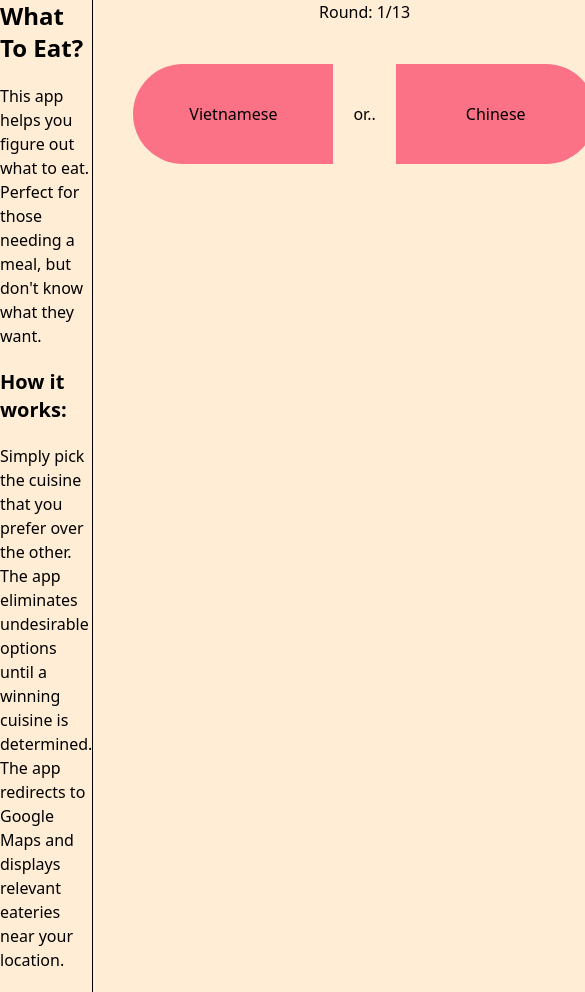
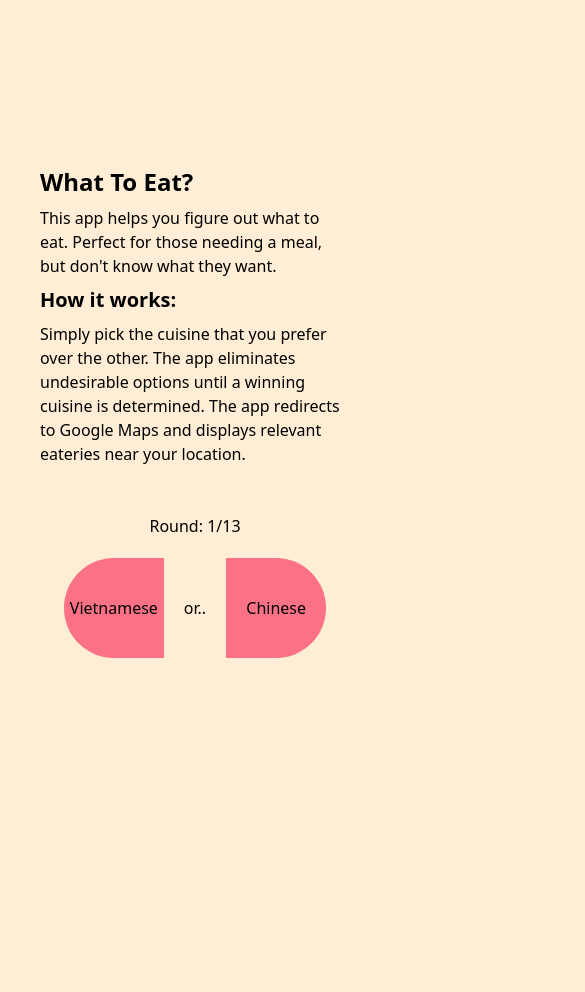
Before and after one commit to Stalloyde/whattoeatthisorthat, a React (Vite) app: page / in a window 390 px wide. Shown: the top 992 px of the page, 585 px wide, since content can reach past the window. After the commit the page ends 844 px from the top, so only its background shows below. Built offline with nearby package versions, Linux system fonts and the light colour scheme; no server answers.

Commit message:
Mobile responsivity

```diff
--- a/index.html
+++ b/index.html
@@ -7,7 +7,7 @@
     <title>Vite + React</title>
   </head>
   <body class="bg-orange-100">
-    <div id="root" class= "min-w-[320px] min-h-screen m-0 max-w-[1200px] flex items-center mx-auto"></div>
+    <div id="root" class= "min-w-[200px] min-h-screen m-0 max-w-[1200px] flex items-center mx-auto"></div>
     <script type="module" src="/src/main.jsx"></script>
   </body>
 </html>
--- a/src/App.css
+++ b/src/App.css
@@ -8,11 +8,11 @@
   }
 
   .btn-primary {
-    @apply h-[100px] w-[200px] border-orange-600 bg-orange-400 p-1 transition duration-300 ease-in-out hover:-translate-y-4 hover:scale-110 hover:border-2 hover:bg-orange-500
+    @apply h-[100px] w-[100px] lg:w-[150px] border-orange-600 bg-orange-400 p-1 transition duration-300 ease-in-out hover:-translate-y-4 hover:scale-110 hover:border-2 hover:bg-orange-500
   }
 
   .btn-secondary {
-    @apply h-[100px] w-[200px] border-rose-800 bg-rose-400 p-1 transition duration-300 ease-in-out hover:-translate-y-4 hover:scale-110 hover:border-2 hover:bg-rose-500
+    @apply h-[100px] w-[100px] lg:w-[150px] border-rose-800 bg-rose-400 p-1 transition duration-300 ease-in-out hover:-translate-y-4 hover:scale-110 hover:border-2 hover:bg-rose-500
   }
 }
 /* #root {
--- a/src/App.jsx
+++ b/src/App.jsx
@@ -11,7 +11,7 @@ const array = [
   'Italian',
   'Chinese',
   'Malay',
-  'Southern/Northern Indian',
+  'South/North Indian',
   'Thai',
   'Turkish',
   'Indonesian',
@@ -50,7 +50,7 @@ function App() {
       {gameOver ? (
         <GameOver cuisineA={cuisineA} />
       ) : (
-        <div className="flex">
+        <div className="p-5 md:flex md:items-center">
           <Description />
           <Buttons
             shuffleArray={shuffleArray}
--- a/src/Buttons.jsx
+++ b/src/Buttons.jsx
@@ -80,9 +80,9 @@ function Buttons({
   }
 
   return (
-    <div className="display block">
+    <div className="display block p-5 align-middle">
       <div className="text-center">Round: {buttonSet}/13</div>
-      <div className="flex items-center gap-5 p-10">
+      <div className="flex items-center justify-center gap-5 p-5">
         <button
           data-remove={cuisineB}
           onClick={(e) => handleClick(e)}
--- a/src/Description.jsx
+++ b/src/Description.jsx
@@ -2,14 +2,14 @@ import './App.css';
 
 function Description() {
   return (
-    <div className="max-w-[600px] border-r border-black">
+    <div className="max-w-[600px] border-black p-5 md:border-r">
       <h1 className="header1">What To Eat?</h1>
-      <p className="py-5">
+      <p className="py-2">
         This app helps you figure out what to eat. Perfect for those needing a
         meal, but don't know what they want.
       </p>
       <h2 className="text-xl font-bold">How it works:</h2>
-      <p className="py-5">
+      <p className="py-2">
         Simply pick the cuisine that you prefer over the other. The app
         eliminates undesirable options until a winning cuisine is determined.
         The app redirects to Google Maps and displays relevant eateries near
--- a/src/GameOver.jsx
+++ b/src/GameOver.jsx
@@ -8,7 +8,7 @@ GameOver.propTypes = {
 function GameOver({ cuisineA }) {
   return (
     <>
-      <div>
+      <div className="p-5">
         <div>
           <h1 className="header1">Winning Cuisine: {cuisineA}</h1>
         </div>
```
